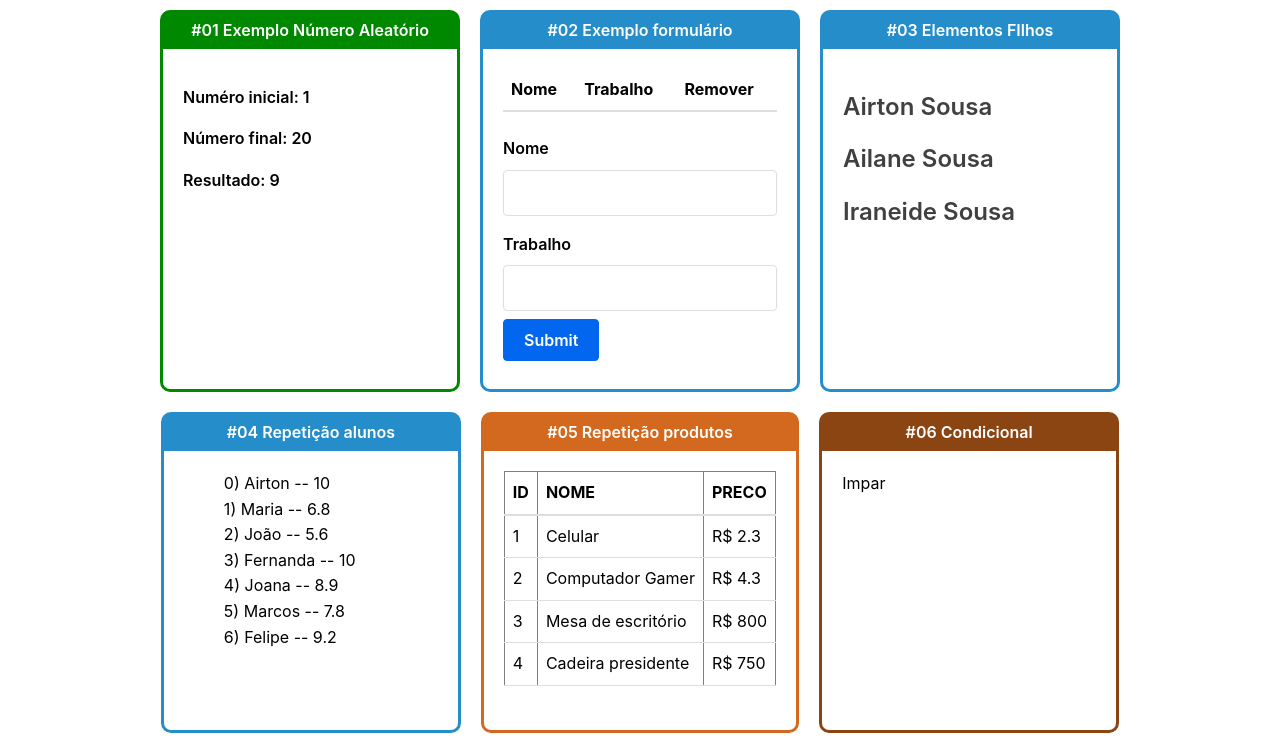
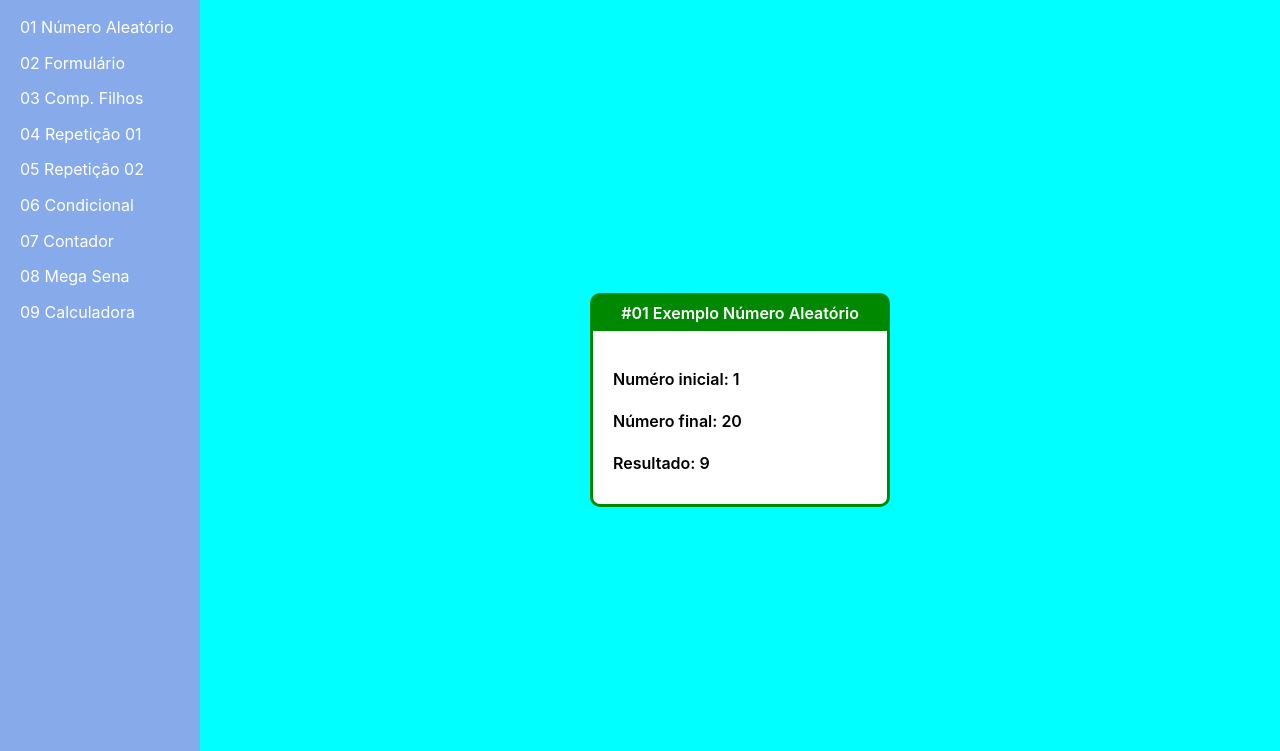
Before and after one commit to notria-12/ReactReview, a React (Create React App) app: page / in a window 1280 px wide. Shown: the top 751 px of the page. Built offline with nearby package versions, Linux system fonts and the light colour scheme.

Commit message:
utilizando react-router nos exemplos

```diff
--- a/package.json
+++ b/package.json
@@ -8,6 +8,7 @@
     "@testing-library/user-event": "^12.1.10",
     "react": "^17.0.2",
     "react-dom": "^17.0.2",
+    "react-router-dom": "^5.2.0",
     "react-scripts": "4.0.3",
     "web-vitals": "^1.0.1"
   },
--- a/src/App.css
+++ b/src/App.css
@@ -1,5 +1,7 @@
-.container .cards{
+.main {
     display: flex;
     flex-wrap: wrap;
-    justify-content: center;
+    height: 100vh;
+    /* justify-content: center; */
+    /* background-color: blue; */
 }
--- a/src/App.js
+++ b/src/App.js
@@ -12,77 +12,22 @@ import ParOuImpar from './components/condicional/ParOuImpar'
 import Contador from './components/contador/Contador'
 import Mega from './components/megasena/Mega'
 import Calculator from './components/calculadora/Calculator'
+import Menu from './components/menu/Menu'
+import Conteudo from './components/conteudo/Conteudo'
+
+import { BrowserRouter as Router } from 'react-router-dom'
 
 class App extends Component {
-    state = {
-        characters: [],
-        startNumber: 0,
-        endNumber: 0
-    }
 
-    removeCharacter = (index) => {
-        const { characters } = this.state;
-
-        this.setState(
-            {
-                characters: characters.filter((character, i) => i !== index)
-            }
-        )
-    }
-
-    handleSubmit = (character) => {
-        this.setState({ characters: [...this.state.characters, character] })
-    }
 
     render() {
-        const { characters } = this.state;
 
         return (
-            <div className="container">
-
-                <div className="cards">
-                    <Card titulo="#01 Exemplo Número Aleatório" color="#080">
-                        <NumberRandom max={20} min={1}></NumberRandom>
-                    </Card>
-
-                    <Card titulo="#02 Exemplo formulário">
-                        <Table characterData={characters} removeCharacter={this.removeCharacter} />
-                        <Form handleSubmit={this.handleSubmit}></Form>
-                    </Card>
-
-                    <Card titulo="#03 Elementos FIlhos">
-                        <Familia sobrenome="Sousa">
-                            <FamiliaMembro nome="Airton" ></FamiliaMembro>
-                            <FamiliaMembro nome="Ailane" ></FamiliaMembro>
-                            <FamiliaMembro nome="Iraneide" ></FamiliaMembro>
-                        </Familia>
-
-                    </Card>
-
-                    <Card titulo="#04 Repetição alunos">
-                        <ListaAlunos></ListaAlunos>
-
-                    </Card>
-                    <Card titulo="#05 Repetição produtos" color="#D2691E">
-                        <TabelaProdutos></TabelaProdutos>
-
-                    </Card>
-
-                    <Card titulo="#06 Condicional" color="#8B4513">
-                        <ParOuImpar numero={3}></ParOuImpar>
-                    </Card>
-
-                    <Card titulo="#07 Contador" color="#8B4513">
-                         <Contador numeroInicial={23}></Contador>
-                    </Card>
-
-                    <Card titulo="#08 MegaSena" color="	#9ACD32">
-                         <Mega></Mega>
-                    </Card>
-                    <Card titulo="#09 Calculadora" color="#8B4513" >
-                         <Calculator></Calculator>
-                    </Card>
-                </div>
+            <div className="main">
+                <Router>
+                    <Menu></Menu>
+                    <Conteudo></Conteudo>
+                </Router>
             </div>
         )
     }
--- /dev/null
+++ b/src/components/conteudo/Conteudo.css
@@ -0,0 +1,7 @@
+.conteudo{
+    display: flex;
+    justify-content: center;
+    align-items: center;
+    background-color: cyan;
+    flex-grow: 1;
+}
--- /dev/null
+++ b/src/components/conteudo/Conteudo.jsx
@@ -0,0 +1,108 @@
+import React, { Component } from 'react'
+import { Switch, Route } from 'react-router-dom'
+import Form from '../../Form';
+import Table from '../../Table';
+import Calculator from '../calculadora/Calculator';
+import ParOuImpar from '../condicional/ParOuImpar';
+import Contador from '../contador/Contador';
+import Familia from '../Familia';
+import FamiliaMembro from '../FamiliaMembro';
+import Card from '../layout/Card';
+import Mega from '../megasena/Mega';
+import NumberRandom from '../NumberRandom';
+import ListaAlunos from '../repeticao/ListaAlunos';
+import TabelaProdutos from '../repeticao/TabelaProdutos';
+import './Conteudo.css'
+
+class Conteudo extends Component {
+    state = {
+        characters: [],
+        startNumber: 0,
+        endNumber: 0
+    }
+
+
+    removeCharacter = (index) => {
+        const { characters } = this.state;
+
+        this.setState(
+            {
+                characters: characters.filter((character, i) => i !== index)
+            }
+        )
+    }
+
+    handleSubmit = (character) => {
+        this.setState({ characters: [...this.state.characters, character] })
+    }
+
+    render() {
+        const { characters } = this.state;
+
+        return (
+
+            <main className='conteudo'>
+                <Switch>
+                    <Route exact path='/'>
+                        <Card titulo="#01 Exemplo Número Aleatório" color="#080">
+                            <NumberRandom max={20} min={1}></NumberRandom>
+                        </Card>
+                    </Route>
+                    <Route exact path='/form'>
+                        <Card titulo="#02 Exemplo formulário">
+                            <Table characterData={characters} removeCharacter={this.removeCharacter} />
+                            <Form handleSubmit={this.handleSubmit}></Form>
+                        </Card>
+                    </Route>
+                    <Route exact path='/family'>
+                        <Card titulo="#03 Elementos FIlhos">
+                            <Familia sobrenome="Sousa">
+                                <FamiliaMembro nome="Airton" ></FamiliaMembro>
+                                <FamiliaMembro nome="Ailane" ></FamiliaMembro>
+                                <FamiliaMembro nome="Iraneide" ></FamiliaMembro>
+                            </Familia>
+
+                        </Card>
+                    </Route>
+                    <Route exact path='/alunos'>
+                        <Card titulo="#04 Repetição alunos">
+                            <ListaAlunos></ListaAlunos>
+
+                        </Card>
+                    </Route>
+                    <Route exact path='/produtos'>
+                        <Card titulo="#05 Repetição produtos" color="#D2691E">
+                            <TabelaProdutos></TabelaProdutos>
+
+                        </Card>
+                    </Route>
+                    <Route exact path='/condicional'>
+                        <Card titulo="#06 Condicional" color="#8B4513">
+                            <ParOuImpar numero={3}></ParOuImpar>
+                        </Card>
+
+                    </Route>
+                    <Route exact path='/contador'>
+                        <Card titulo="#07 Contador" color="#8B4513">
+                            <Contador numeroInicial={23}></Contador>
+                        </Card>
+                    </Route>
+                    <Route exact path='/mega'>
+                    <Card titulo="#08 MegaSena" color="	#9ACD32">
+                         <Mega></Mega>
+                    </Card>
+                    </Route>
+                    <Route exact path='/calculator'>
+                    <Card titulo="#09 Calculadora" color="#8B4513" >
+                         <Calculator></Calculator>
+                    </Card>
+                    </Route>
+
+
+                </Switch>
+            </main>
+        )
+    }
+}
+
+export default Conteudo;
--- /dev/null
+++ b/src/components/menu/Menu.css
@@ -0,0 +1,34 @@
+.menu{
+    background-color: rgb(135, 170, 235);
+    width: 200px;
+}
+
+.menu nav{
+    padding: 10px;
+    display: flex;
+    justify-content: flex-starts;
+}
+
+.menu nav ul{
+    padding: 0px;
+}
+
+
+.menu nav ul li{
+    list-style: none;
+    padding: 5px 0;
+
+}
+
+.menu nav ul li a{
+    text-decoration: none;
+    padding: 10px;
+    /* outline-style: none; */
+    color: #fff;
+
+}
+
+.menu nav ul li:hover{
+
+    background-color: rgb(13, 120, 207);
+}
--- /dev/null
+++ b/src/components/menu/Menu.jsx
@@ -0,0 +1,43 @@
+import React from 'react'
+import { Link } from 'react-router-dom';
+import './Menu.css'
+
+const Menu = props =>{
+    return(
+        <aside className="menu">
+            <nav>
+                <ul>
+                    <li>
+                        <Link to="/">01 Número Aleatório</Link>
+                    </li>
+                    <li>
+                        <Link to="/form">02 Formulário</Link>
+                    </li>
+                    <li>
+                        <Link to="/family">03 Comp. Filhos</Link>
+                    </li>
+                    <li>
+                        <Link to="/alunos">04 Repetição 01</Link>
+                    </li>
+                    <li>
+                        <Link to="/produtos">05 Repetição 02</Link>
+                    </li>
+                    <li>
+                        <Link to="/condicional">06 Condicional</Link>
+                    </li>
+                    <li>
+                        <Link to="/contador">07 Contador</Link>
+                    </li>
+                    <li>
+                        <Link to="/mega">08 Mega Sena</Link>
+                    </li>
+                    <li>
+                        <Link to="/calculator">09 Calculadora</Link>
+                    </li>
+                </ul>
+            </nav>
+        </aside>
+    )
+}
+
+export default Menu;
```
Also changed, not shown: 1 other file (tests, documents, lock files or other folders).
